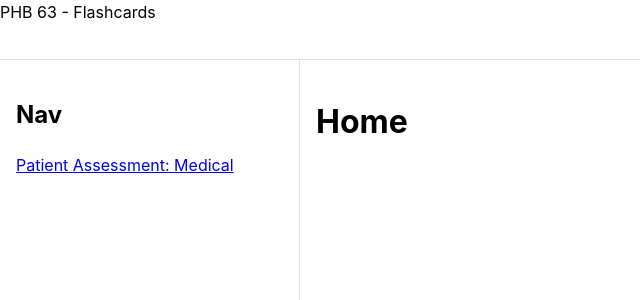
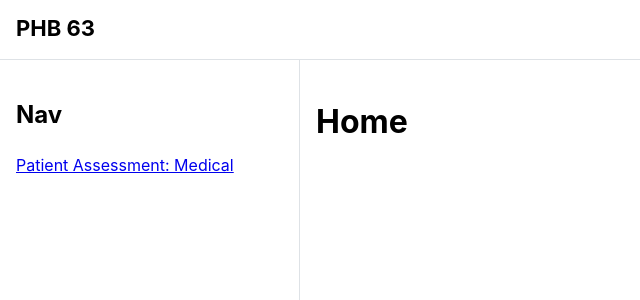
Before and after one commit to francisli/phb-study, a React (Vite) app: page / in a window 1280 px wide. Shown: the top 300 px of the page, without its empty margins (0-640 px from the left). Built offline with nearby package versions, Linux system fonts and the light colour scheme.

Commit message:
Added Header component

```diff
--- a/src/Layout.jsx
+++ b/src/Layout.jsx
@@ -1,6 +1,8 @@
 import { AppShell, Burger } from "@mantine/core";
 import { useDisclosure } from "@mantine/hooks";
 import { Outlet } from "react-router-dom";
+
+import { HeaderSimple } from "./components/HeaderSimple";
 import Nav from "./components/Nav";
 
 function Layout() {
@@ -16,8 +18,7 @@ function Layout() {
       padding="md"
     >
       <AppShell.Header>
-        <Burger opened={opened} onClick={toggle} hiddenFrom="sm" size="sm" />
-        <div>PHB 63 - Flashcards</div>
+        <HeaderSimple opened={opened} toggle={toggle} />
       </AppShell.Header>
 
       <AppShell.Navbar p="md">
--- /dev/null
+++ b/src/components/HeaderSimple.jsx
@@ -0,0 +1,13 @@
+import { Container, Burger, Title } from "@mantine/core";
+import classes from "./HeaderSimple.module.css";
+
+export function HeaderSimple({ opened, toggle }) {
+  return (
+    <header className={classes.header}>
+      <Container fluid className={classes.inner}>
+        <Title order={3}>PHB 63</Title>
+        <Burger opened={opened} onClick={toggle} hiddenFrom="sm" size="sm" />
+      </Container>
+    </header>
+  );
+}
--- /dev/null
+++ b/src/components/HeaderSimple.module.css
@@ -0,0 +1,36 @@
+.header {
+  height: rem(56px);
+  margin-bottom: rem(120px);
+  background-color: var(--mantine-color-body);
+  /* border-bottom: rem(1px) solid light-dark(var(--mantine-color-gray-3), var(--mantine-color-dark-4)); */
+}
+
+.inner {
+  height: rem(56px);
+  display: flex;
+  justify-content: space-between;
+  align-items: center;
+}
+
+.link {
+  display: block;
+  line-height: 1;
+  padding: rem(8px) rem(12px);
+  border-radius: var(--mantine-radius-sm);
+  text-decoration: none;
+  color: light-dark(var(--mantine-color-gray-7), var(--mantine-color-dark-0));
+  font-size: var(--mantine-font-size-sm);
+  font-weight: 500;
+
+  @mixin hover {
+    background-color: light-dark(
+      var(--mantine-color-gray-0),
+      var(--mantine-color-dark-6)
+    );
+  }
+
+  [data-mantine-color-scheme] &[data-active] {
+    background-color: var(--mantine-color-blue-filled);
+    color: var(--mantine-color-white);
+  }
+}
```
